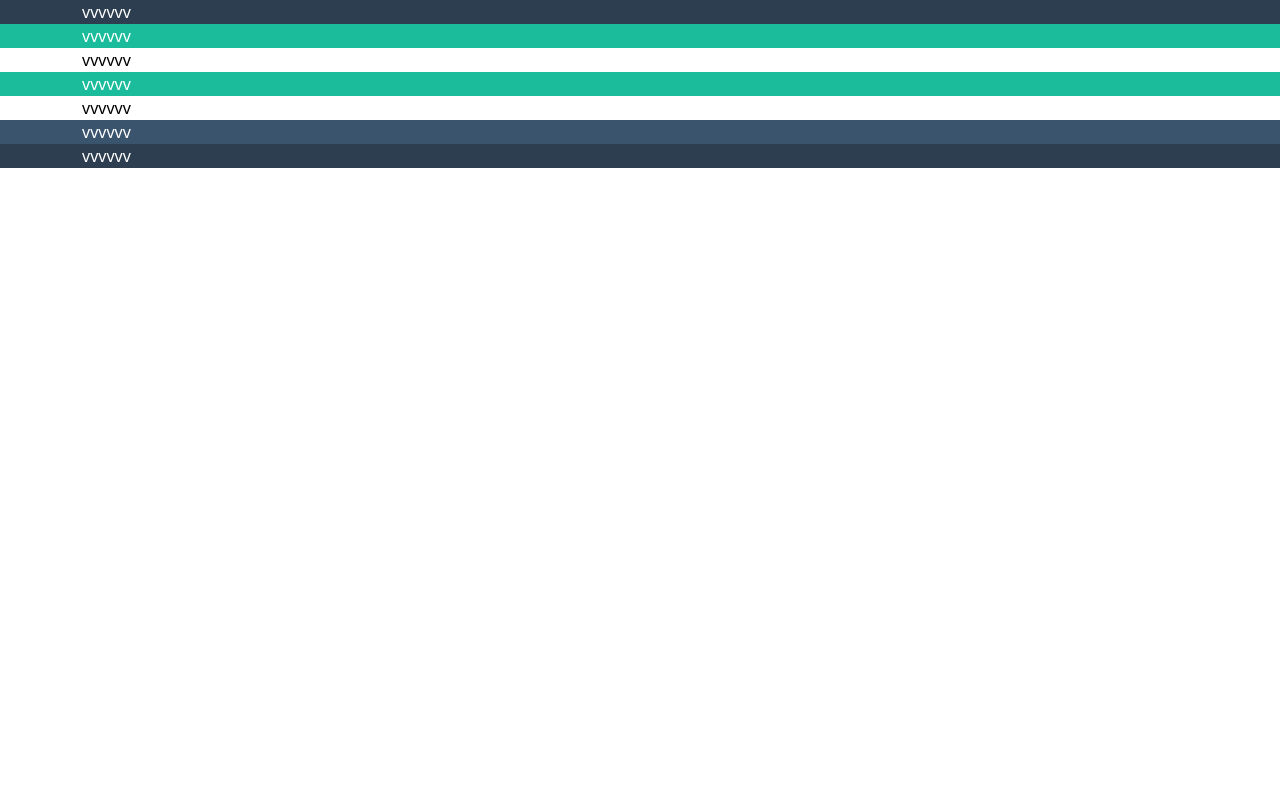
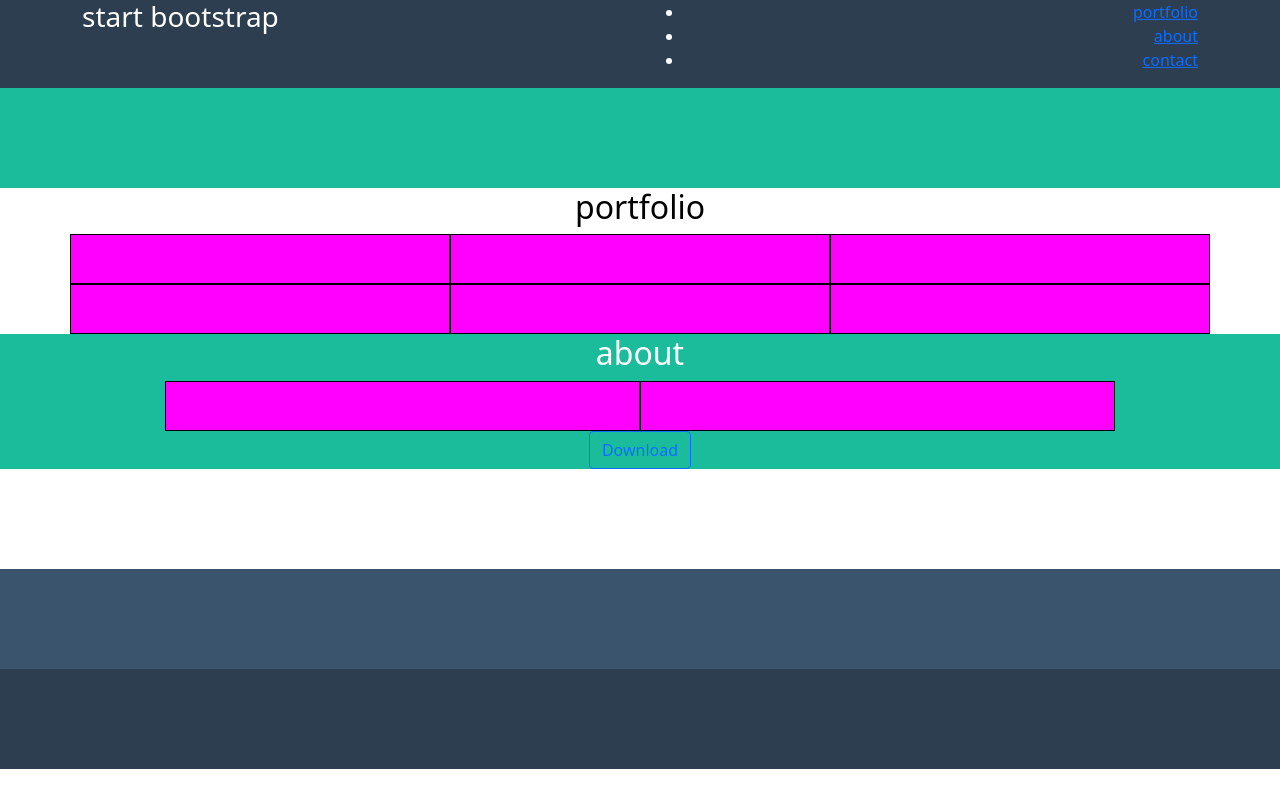
Before and after one commit to 5oN1A/html-css-bootstrap-freelancer, a plain HTML site: page index.html in a window 1280 px wide. Drawn offline with nearby package versions, Linux system fonts and the light colour scheme.

Commit message:
layout about-section

```diff
--- a/css/style.css
+++ b/css/style.css
@@ -1,6 +1,7 @@
 :root {
     --bs-secondary-rgb: 44,62,80;
 }
+
 :root {
     --bs-success-rgb: 26,188,156;
 }
@@ -9,8 +10,13 @@
     --bs-dark-rgb: 58,84,109;
 }
 
-.box {
+.height {
     width: 100%;
     height: 100px;
+}
+
+.my-bg {
+    height: 50px;
     background-color: fuchsia;
+    border: 1px solid black;
 }
--- a/index.html
+++ b/index.html
@@ -1,50 +1,111 @@
 <!DOCTYPE html>
 <html lang="en">
+
 <head>
     <meta charset="UTF-8">
     <meta http-equiv="X-UA-Compatible" content="IE=edge">
     <meta name="viewport" content="width=device-width, initial-scale=1.0">
     <title>Freelancer</title>
-    <link href="https://cdn.jsdelivr.net/npm/bootstrap@5.1.1/dist/css/bootstrap.min.css" rel="stylesheet" integrity="sha384-F3w7mX95PdgyTmZZMECAngseQB83DfGTowi0iMjiWaeVhAn4FJkqJByhZMI3AhiU" crossorigin="anonymous">
+    <link href="https://cdn.jsdelivr.net/npm/bootstrap@5.1.1/dist/css/bootstrap.min.css" rel="stylesheet"
+        integrity="sha384-F3w7mX95PdgyTmZZMECAngseQB83DfGTowi0iMjiWaeVhAn4FJkqJByhZMI3AhiU" crossorigin="anonymous">
     <link rel="stylesheet" href="css/style.css">
 </head>
+
 <body>
 
-    <div class="container-fluid bg-secondary text-white">
+    <header class="container-fluid bg-secondary text-white">
         <div class="container">
-            <div class="">vvvvvv</div>
+            <div class="row">
+                <div class="col">
+                    <h3>start bootstrap</h3>
+                </div>
+                <div class="col text-end">
+                    <ul>
+                        <li><a href="#">portfolio</a></li>
+                        <li><a href="#">about</a></li>
+                        <li><a href="#">contact</a></li>
+
+                    </ul>
                 </div>
             </div>
-    <div class="container-fluid bg-success text-white">
+        </div>
+    </header>
+
+
+    <section class="container-fluid bg-success text-white ">
         <div class="container">
-            <div class="">vvvvvv</div>
+            <div class="row">
+                <div class="col height"></div>
             </div>
         </div>
-    <div class="container-fluid bg-white text-black">
+    </section>
+
+
+    <!------------------PORTFOLIO----------------------->
+
+    <section class="container-fluid bg-white text-black">
         <div class="container">
-            <div class="">vvvvvv</div>
+            <h2 class="text-center">portfolio</h2>
+            <div class="row">
+                <div class="col">
+                    <div class="row row-cols-1 row-cols-md-2 row-cols-lg-3">
+                        <div class="col my-bg"></div>
+                        <div class="col my-bg"></div>
+                        <div class="col my-bg"></div>
+                        <div class="col my-bg"></div>
+                        <div class="col my-bg"></div>
+                        <div class="col my-bg"></div>
                     </div>
                 </div>
-    <div class="container-fluid bg-success text-white">
-        <div class="container">
-            <div class="">vvvvvv</div>
             </div>
         </div>
-    <div class="container-fluid bg-white text-black">
+    </section>
+
+    <!------------------ABOUT----------------------->
+
+
+    <section class="container-fluid bg-success text-white">
         <div class="container">
-            <div class="">vvvvvv</div>
+            <div class="row">
+                <div class="col">
+                    <h2 class="d-flex justify-content-center">about</h2>
+                    <div class="row justify-content-center">
+                        <div class="col col-md-5 my-bg"></div>
+                        <div class="col col-md-5 my-bg"></div>
                     </div>
                 </div>
-    <div class="container-fluid bg-dark text-white">
-        <div class="container">
-            <div class="">vvvvvv</div>
+                <div class="d-flex justify-content-center">
+                    <button type="button" class=" btn btn-outline-primary">Download</button>
                 </div>
             </div>
-    <div class="container-fluid bg-secondary text-white">
-        <div class="container">
-            <div class="">vvvvvv</div>
+        </div>
+    </section>
+
+
+    <section class="container-fluid bg-white text-black">
+        <div class="container ">
+            <div class="row">
+                <div class="col height"></div>
             </div>
         </div>
+    </section>
+
+    <section class="container-fluid bg-dark text-white">
+        <div class="container ">
+            <div class="row">
+                <div class="col height"></div>
+            </div>
+        </div>
+    </section>
+
+    <footer class="container-fluid bg-secondary text-white">
+        <div class="container ">
+            <div class="row">
+                <div class="col height"></div>
+            </div>
+        </div>
+    </footer>
 
 </body>
+
 </html>
```
Lines whose indentation alone changed are shown as unchanged.
